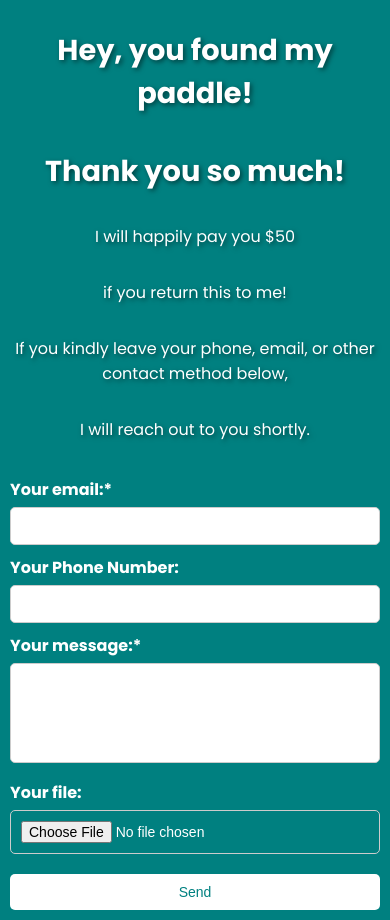
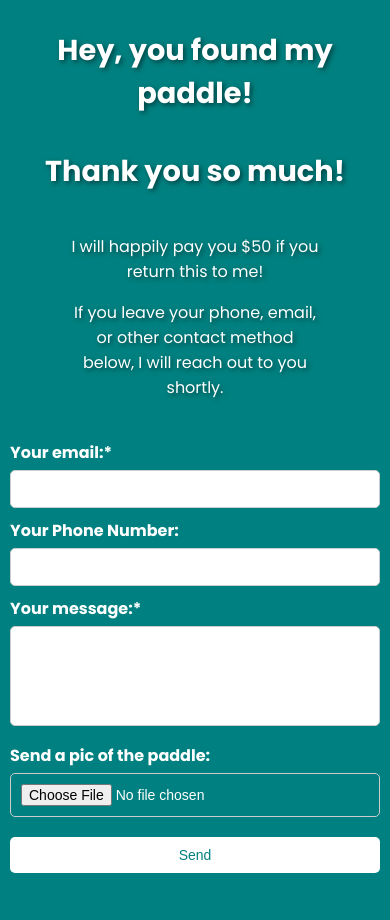
Before and after one commit to jonasyee/iflost, a plain HTML site: page index.html in a window 390 px wide. After the commit the page ends 883 px from the top, so only its background shows below. Drawn offline with Linux system fonts and the light colour scheme.

Commit message:
change lang

```diff
--- a/css/styles.css
+++ b/css/styles.css
@@ -133,3 +133,26 @@ button:hover {
         opacity: 1;
     }
 }
+/* Container for the specified text */
+.text-container {
+    max-width: 300px; /* Limit the width of the text container */
+    margin: 0 auto; /* Center the text container */
+    padding: 15px; /* Add padding for breathing space */
+    text-align: center; /* Keep text centered within the container */
+}
+
+/* Adjust font size for paragraphs */
+.text-container p {
+    font-size: 18px; /* You can adjust this size depending on preference */
+    margin-bottom: 10px; /* Add some space between paragraphs */
+}
+@media (max-width: 768px) {
+    .text-container {
+        max-width: 250px; /* Make the container slightly smaller on mobile */
+        padding: 10px; /* Reduce padding on smaller screens */
+    }
+
+    .text-container p {
+        font-size: 16px; /* Reduce font size slightly for mobile */
+    }
+}
--- a/index.html
+++ b/index.html
@@ -11,10 +11,11 @@
     <div class="container">
         <h1>Hey, you found my paddle!</h1>
         <h1>Thank you so much!</h1>
-        <p>I will happily pay you $50 </p>
-        <p>if you return this to me!</p>
-        <p>If you kindly leave your phone, email, or other contact method below,</p>
-        <p>I will reach out to you shortly.</p>
+        <div class="text-container">
+            <p>I will happily pay you $50 if you return this to me!</p>
+            <p>If you leave your phone, email, or other contact method below, I will reach out to you shortly.</p>
+        </div>
+
 
         <!-- Contact form using Formspree -->
         <form
@@ -35,7 +36,7 @@
             <textarea name="message" required></textarea>
           </label>
           <label>
-            Your file:
+            Send a pic of the paddle:
             <input type="file" name="upload">
           </label>
           <button type="submit">Send</button>
```
